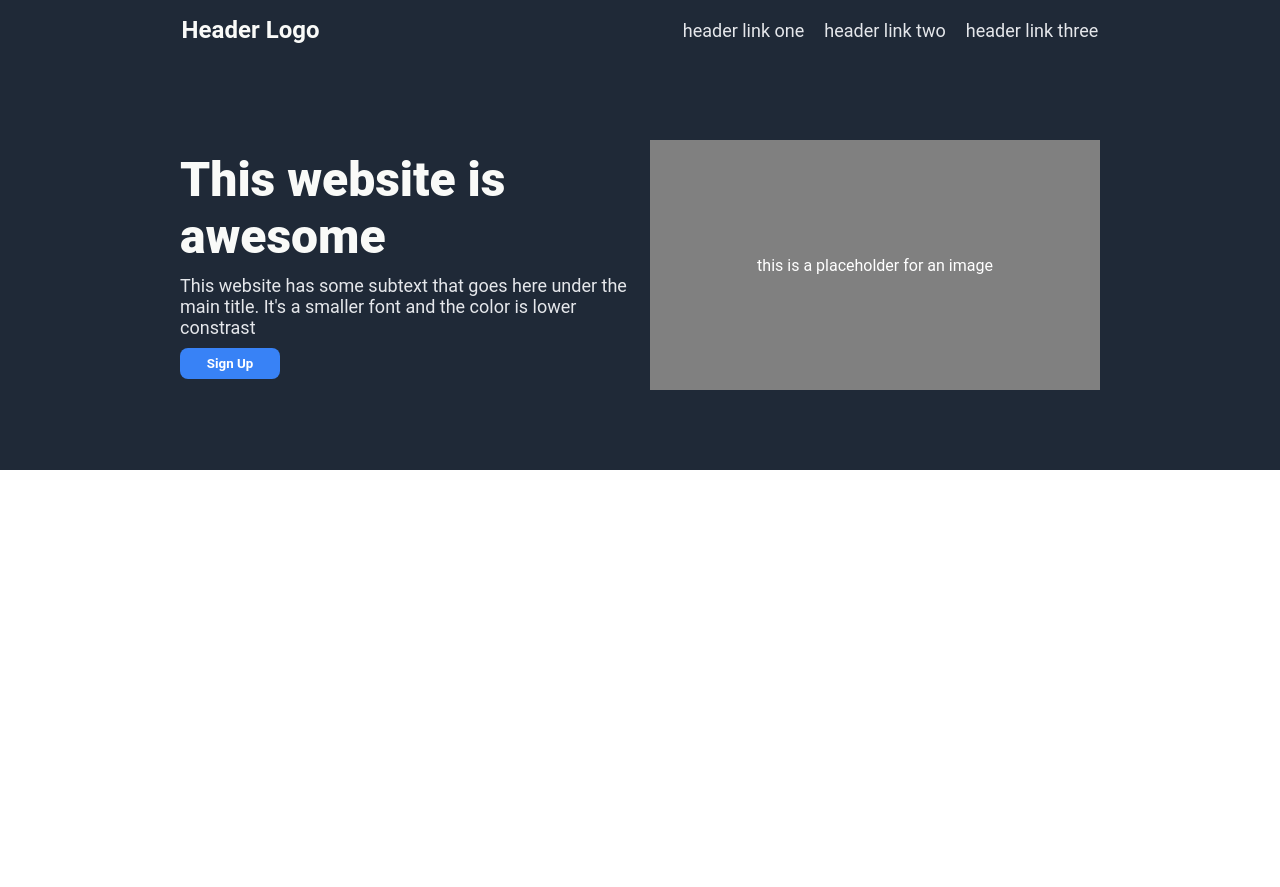
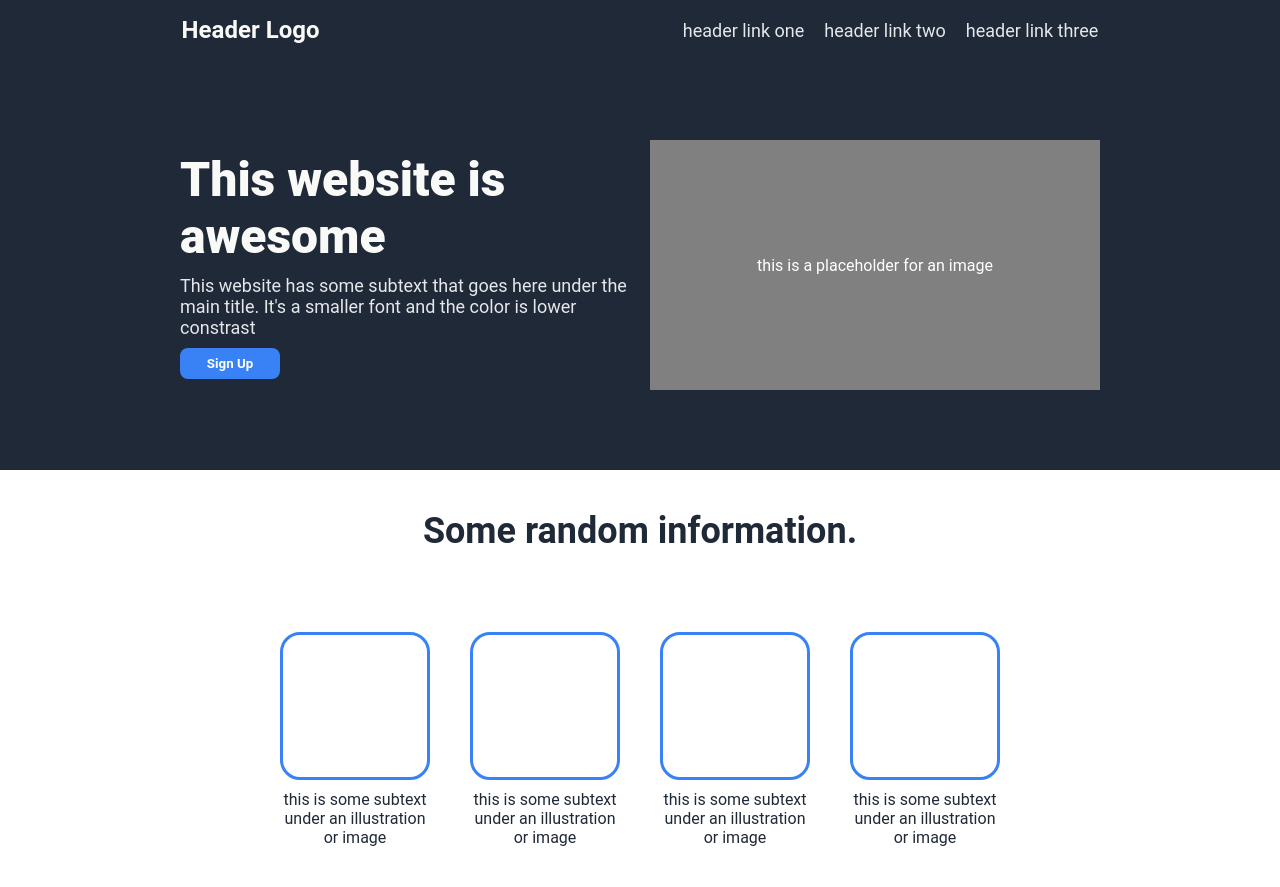
Before and after one commit to ebagabee/Landing-Page-Simple, a plain HTML site: page index.html in a window 1280 px wide. Before the commit the page ends 800 px from the top, so only its background shows below. Drawn offline with Linux system fonts and the light colour scheme.

Commit message:
feat: Section Random finished

```diff
--- a/index.html
+++ b/index.html
@@ -35,6 +35,40 @@
         </div>
 
     </section>
+
+    <section class="some-random">
+        <h2>Some random information.</h2>
+
+        <div class="container-some-random">
+            <div class="container-some-random-item">
+                <div class="square-random-item"></div>
+                <span>
+                    this is some subtext under an illustration or image
+                </span>
+            </div>
+
+            <div class="container-some-random-item">
+                <div class="square-random-item"></div>
+                <span>
+                    this is some subtext under an illustration or image
+                </span>
+            </div>
+
+            <div class="container-some-random-item">
+                <div class="square-random-item"></div>
+                <span>
+                    this is some subtext under an illustration or image
+                </span>
+            </div>
+
+            <div class="container-some-random-item">
+                <div class="square-random-item"></div>
+                <span>
+                    this is some subtext under an illustration or image
+                </span>
+            </div>
+        </div>
+    </section>
 </body>
 
 </html>
--- a/styles.css
+++ b/styles.css
@@ -89,3 +89,48 @@ header ul li a {
     align-items: center;
     justify-content: center;
 }
+
+/* Some Random Information */
+
+.some-random {
+    display: flex;
+    flex-direction: column;
+    align-items: center;
+    justify-content: center;
+    padding: 40px 0;
+}
+
+.some-random h2 {
+    text-align: center;
+    font-size: 36px;
+    color: #1f2937;
+}
+
+.container-some-random {
+    margin-top: 80px;
+    display: flex;
+    gap: 40px;
+}
+
+.container-some-random-item {
+    max-width: 215px;
+    min-height: 215px;
+
+    display: flex;
+    flex-direction: column;
+    gap: 10px;
+
+    text-align: center;
+}
+
+.square-random-item {
+    width: 100%;
+    height: 100%;
+    border: 3px solid #3882f6;
+    border-radius: 20px;
+}
+
+.container-some-random-item span {
+    max-width: 150px;
+    color: #1f2937;
+}
```
